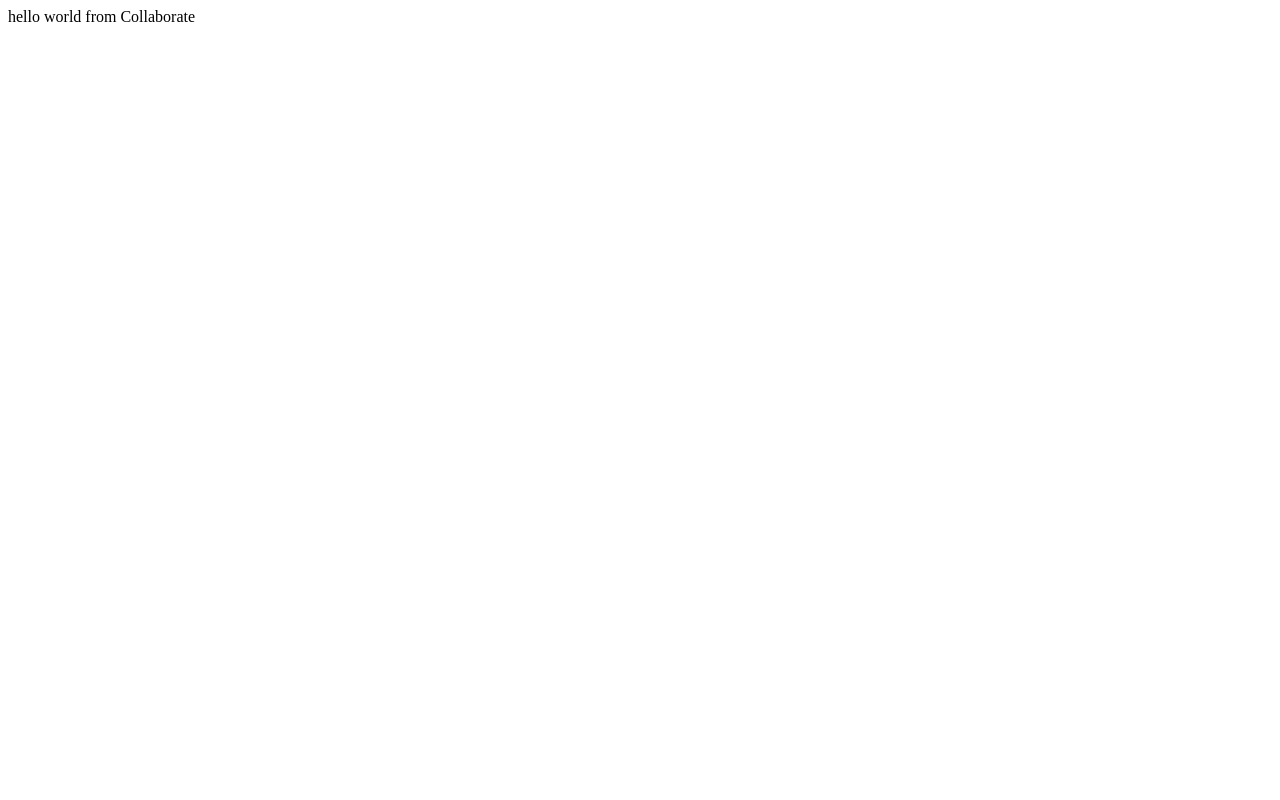
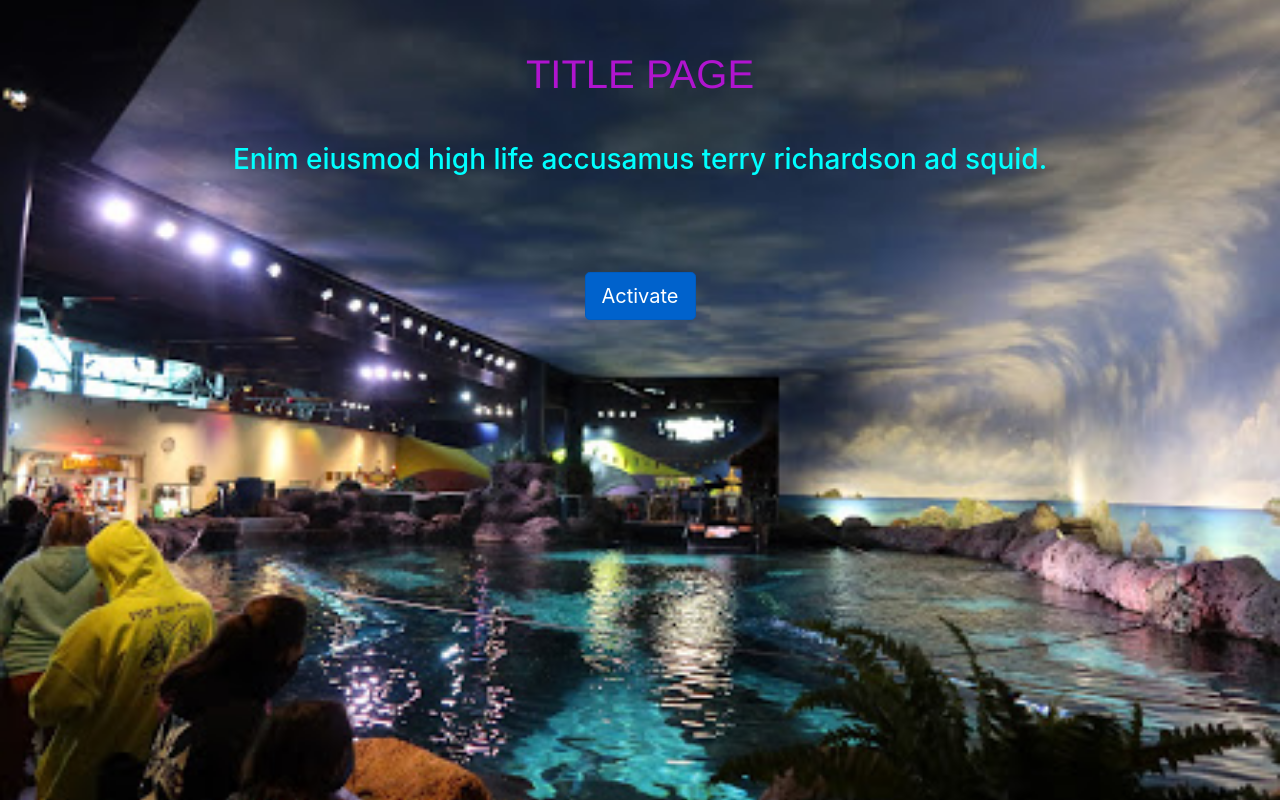
Before and after one commit to Banyan-Labs/collaborate, a React (Create React App) app: page / in a window 1280 px wide. Built offline with nearby package versions, Linux system fonts and the light colour scheme.

Commit message:
finisheds

```diff
--- a/src/components/Hero.css
+++ b/src/components/Hero.css
@@ -1,22 +1,35 @@
 .main-hero{
     height: 90vh;
     width: 100vw;
+    text-align: center;
+
 }
 
-.hero{
-    background-image: url(../images/background_hero2.jpg);
+body{
+    background-image: url(../images/hero_img.jpg);
     background-repeat: no-repeat;
     background-attachment: fixed;
     background-position: center;
     background-size: cover;
+    background-color: #0918e7;
     height: 90vh;
-    width: 90vw;
-    padding: 10px;
+    width: 100vw;
+    margin: 5px;
     image-rendering: auto;
 }
 .text-heading{
-    color:blueviolet;
+    color:rgb(176, 20, 207);
     text-align: center;
     font-size: medium;
     font-family: 'Franklin Gothic Medium', 'Arial Narrow', Arial, sans-serif;
+    margin-top: 50px;
 }
+.btn{
+margin-top: 50px;
+}
+.text-hero{
+   text-align: center;
+   color: cyan;
+   padding: 5px;
+   margin: 40px;
+}
--- a/src/components/Hero.js
+++ b/src/components/Hero.js
@@ -1,18 +1,18 @@
 import React, { Component } from "react";
-import Image from 'react-bootstrap/Image';
-import Button from 'react-bootstrap/Button';
-import Background from '../images/background_hero.jpg';
+import { Button } from 'react-bootstrap';
 import "./Hero.css";
 
 export default class Hero extends Component {
     render() {
         return (
             <div className="main-hero hero">
-                <header className='text-heading'><h1>HERO PAGE</h1></header>
-                <h4 className='text-heading'>  Anim pariatur cliche reprehenderit, enim eiusmod high life accusamus
-                terry richardson ad squid. Nihil anim keffiyeh helvetica, craft beer
-          labore wes anderson cred nesciunt sapiente ea proident.</h4>
-                <Button variant="secondary" size="lg" active>
+
+                <header className='text-heading'><h1>TITLE PAGE</h1></header>
+                <h3 className='text-hero'>  Enim eiusmod high life accusamus
+                terry richardson ad squid. </h3>
+
+
+                <Button className='btn' variant="primary outline-danger" size="lg" active>
                     Activate
                    </Button>
 
--- a/src/index.js
+++ b/src/index.js
@@ -2,12 +2,13 @@ import React from 'react';
 import ReactDOM from 'react-dom';
 import './index.css';
 import App from './App';
-// import Hero from './components/Hero'
+import Hero from './components/Hero'
 import reportWebVitals from './reportWebVitals';
+import 'bootstrap/dist/css/bootstrap.min.css';
 
 ReactDOM.render(
   <React.StrictMode>
-    <App />
+    <Hero />
   </React.StrictMode>,
   document.getElementById('root')
 );
```
Also changed, not shown: src/images/hero_img.jpg (added).
